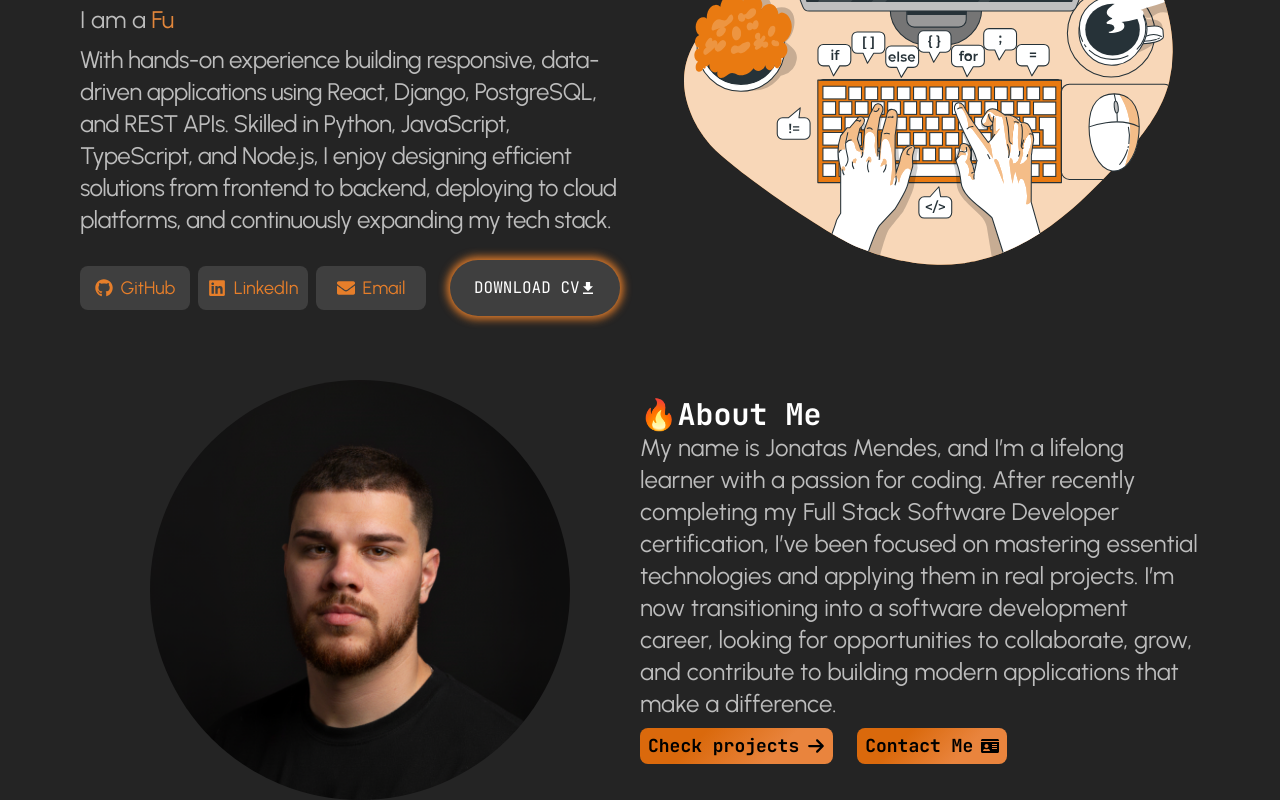
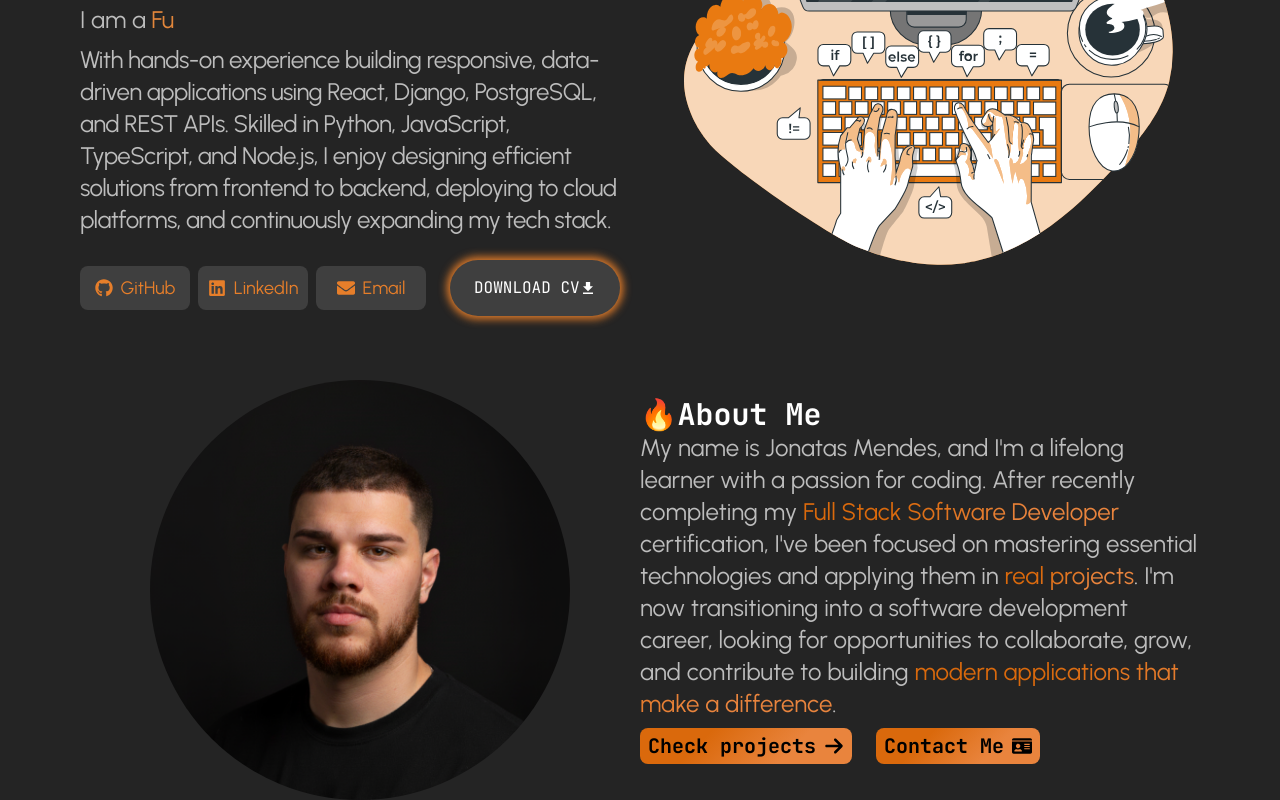
Before and after one commit to Jonatas-01/personal-portfolio, a React (Vite) app: page / in a window 1280 px wide. Shown: the part 308-1108 px from the top of the page. Built offline with nearby package versions, Linux system fonts and the light colour scheme.

Commit message:
style: add highlight words to about me section

```diff
--- a/src/components/AboutMe/AboutMeBtn.tsx
+++ b/src/components/AboutMe/AboutMeBtn.tsx
@@ -4,8 +4,8 @@ import { FaArrowRight } from "react-icons/fa6";
 export default function AboutMeBtn() {
     return (
         <div className="container mx-auto flex gap-6 pt-2">
-            <button className="contact-btn rounded-lg p-1 px-2 flex items-center gap-2 sm:text-lg">Check projects <FaArrowRight /></button>
-            <button className="contact-btn rounded-lg p-1 px-2 flex items-center gap-2 sm:text-lg">Contact Me <FaIdCard /></button>
+            <button className="contact-btn rounded-lg p-1 px-2 flex items-center gap-2 text-lg sm:text-xl">Check projects <FaArrowRight /></button>
+            <button className="contact-btn rounded-lg p-1 px-2 flex items-center gap-2 text-lg sm:text-xl">Contact Me <FaIdCard /></button>
         </div>
     )
 }
--- a/src/components/AboutMe/AboutMeTxt.tsx
+++ b/src/components/AboutMe/AboutMeTxt.tsx
@@ -6,7 +6,7 @@ export default function AboutMeTxt() {
                 <h2 className="text-white title text-3xl font-bold">🔥About Me</h2>
             </div>
             <div>
-                <p className="text-2xl paragraph-color">My name is Jonatas Mendes, and I’m a lifelong learner with a passion for coding. After recently completing my Full Stack Software Developer certification, I’ve been focused on mastering essential technologies and applying them in real projects. I’m now transitioning into a software development career, looking for opportunities to collaborate, grow, and contribute to building modern applications that make a difference.</p>
+                <p className="text-2xl paragraph-color">My name is Jonatas Mendes, and I'm a lifelong learner with a passion for coding. After recently completing my <span className="gradient-text">Full Stack Software Developer</span> certification, I've been focused on mastering essential technologies and applying them in <span className="gradient-text">real projects</span>. I'm now transitioning into a software development career, looking for opportunities to collaborate, grow, and contribute to building <span className="gradient-text">modern applications that make a difference</span>.</p>
             </div>
         </div>
     )
```
